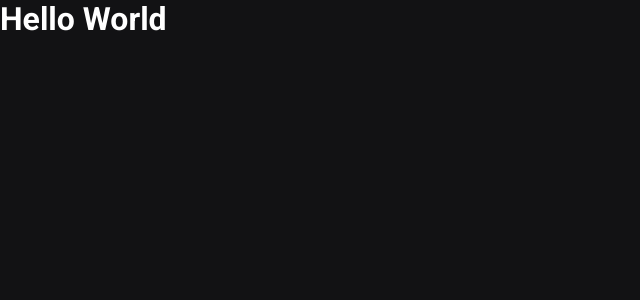
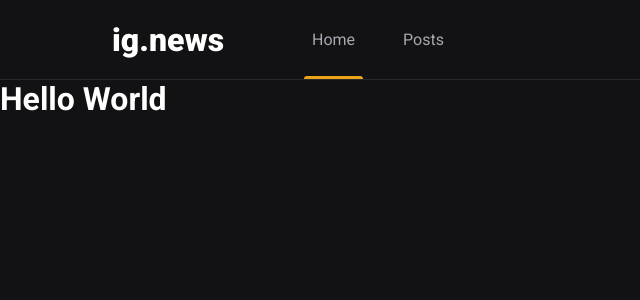
Before and after one commit to vhfuly/ignews, a Next.js app: page / in a window 1280 px wide. Shown: the top 300 px of the page, without its empty margins (0-640 px from the left). Built offline with nearby package versions, Linux system fonts and the light colour scheme.

Commit message:
feat: create header

```diff
--- /dev/null
+++ b/src/components/Header/index.tsx
@@ -0,0 +1,15 @@
+import styles from './styles.module.scss';
+
+export function Header() {
+    return(
+        <header className={styles.headerContainer}>
+            <div className={styles.headerContent}>
+                <p>ig.news</p>
+                <nav>
+                    <a className={styles.active}>Home</a>
+                    <a>Posts</a>
+                </nav>
+            </div>
+        </header>
+    )
+}
--- /dev/null
+++ b/src/components/Header/styles.module.scss
@@ -0,0 +1,57 @@
+.headerContainer {
+    height: 5rem;
+    border-bottom: 1px solid var(--gray-800);
+
+}
+
+.headerContent {
+    max-width: 1120px;
+    height: 5rem;
+    margin: 0 auto;
+    padding: 0 2rem;
+
+    display: flex;
+    align-items: center;
+
+    p {
+        font-size: 2rem;
+        color: var(--white);
+        font-weight: 900;
+    }
+    nav {
+        margin-left: 5rem;
+        height: 5rem;
+
+
+        a {
+           display: inline-block;
+           position: relative;
+           padding: 0 0.5rem;
+           height: 5rem;
+           line-height: 5rem;
+           color: var(--gray-300);
+
+           transition: color 0.2s;
+
+           & + a {
+               margin-left: 2rem;
+           }
+
+           &:hover {
+            color: var(--white);
+            font-weight: bold;
+           }
+
+           &.active::after {
+               content: '';
+               height: 3px;
+               border-radius: 3px 3px 0 0;
+               width: 100%;
+               position: absolute;
+               bottom: 1px;
+               left: 0;
+               background: var(--yellow-500);
+           }
+        }
+    }
+}
--- a/src/pages/_app.tsx
+++ b/src/pages/_app.tsx
@@ -1,8 +1,14 @@
 import { AppProps } from 'next/app'
+import { Header } from '../components/Header';
 import '../styles/global.scss';
 
 function MyApp({ Component, pageProps }: AppProps) {
-  return <Component {...pageProps} />
+  return (
+    <>
+      <Header/>
+      <Component {...pageProps} />
+    </>
+  )
 }
 
 export default MyApp
--- a/src/styles/global.scss
+++ b/src/styles/global.scss
@@ -9,6 +9,7 @@
 
     --gray-100: #e1e1e6;
     --gray-300: #a8a8b3;
+    --gray-800: #29292e;
     --gray-900: #121214;
 
     --cyan-500: #61dafb;
```
